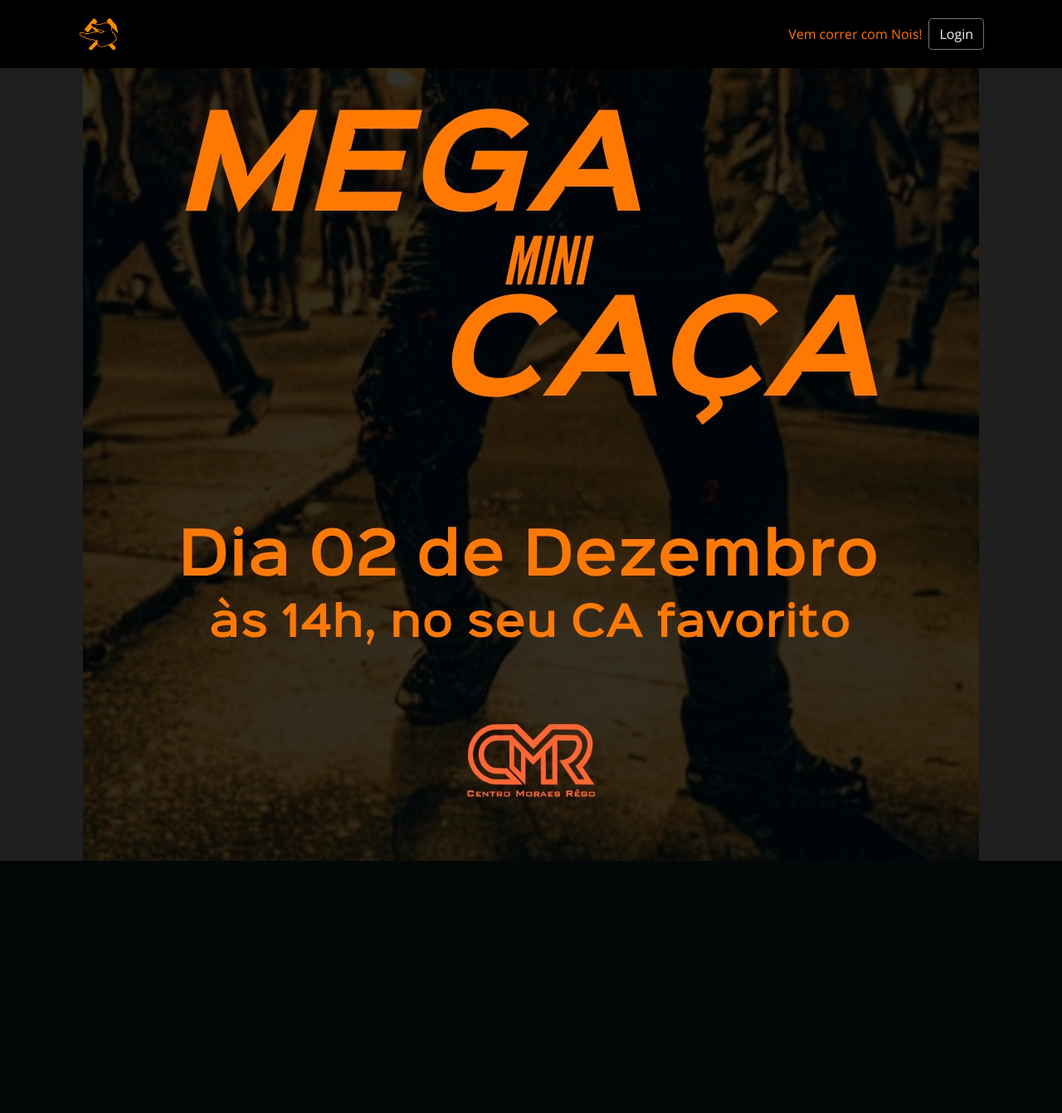
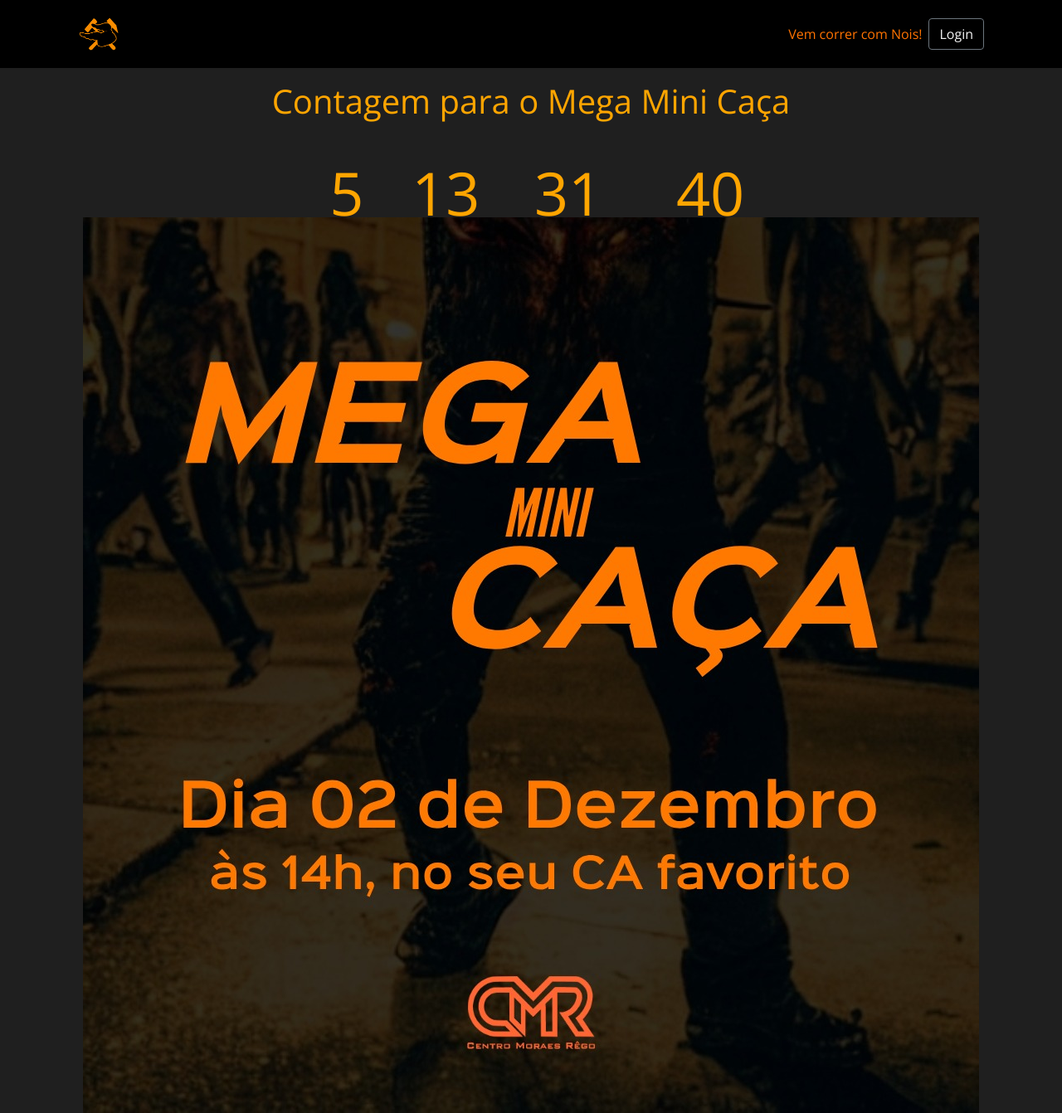
Before and after one commit to RosenfasBot/Site, a Django app: page / in a window 1280 px wide. Shown: the whole page at 83% size. Before the commit the page ends 1038 px from the top, so only its background shows below. Run offline with Django 3.2, Linux system fonts and the light colour scheme; data comes from the database, SQL or seed files in the repository; data that the repository does not hold is empty; some libraries are stand-ins or nearby versions.

Commit message:
Add timer to homepage

```diff
--- a/gauleses/templates/comum/pagInicial.html
+++ b/gauleses/templates/comum/pagInicial.html
@@ -2,6 +2,115 @@
 
 {% block content %}
 {% include "navbarMain.html" %}
+
+<style>
+:root {
+  --smaller: .75;
+}
+
+* {
+  box-sizing: border-box;
+  margin: 0;
+  padding: 0;
+}
+
+
+.containeraniversario {
+  color: #FFA500;
+  margin: 0 auto;
+  text-align: center;
+}
+
+
+.aniversario-list {
+  display: inline-block;
+  font-size: 1.5em;
+  list-style-type: none;
+  padding: 1em;
+  text-transform: uppercase;
+}
+
+li span {
+  display: block;
+  font-size: 4.5rem;
+}
+
+.emoji {
+  display: none;
+  padding: 1rem;
+}
+
+.emoji span {
+  font-size: 4rem;
+  padding: 0 .5rem;
+}
+</style>
+
+
+<script>
+(function () {
+    const second = 1000,
+          minute = second * 60,
+          hour = minute * 60,
+          day = hour * 24;
+
+    //I'm adding this section so I don't have to keep updating this pen every year :-)
+    //remove this if you don't need it
+    let today = new Date(),
+        dd = String(today.getDate()).padStart(2, "0"),
+        mm = String(today.getMonth() + 1).padStart(2, "0"),
+        yyyy = today.getFullYear(),
+        nextYear = yyyy + 1,
+        dayMonth = "12/02/",
+        birthday = dayMonth + yyyy;
+
+    today = mm + "/" + dd + "/" + yyyy;
+    if (today > birthday) {
+      birthday = dayMonth + nextYear;
+    }
+    //end
+
+    const countDown = new Date(birthday).getTime(),
+        x = setInterval(function() {
+
+          const now = new Date().getTime(),
+                distance = countDown - now + 50400000;
+
+          document.getElementById("days").innerText = Math.floor(distance / (day)),
+            document.getElementById("hours").innerText = Math.floor((distance % (day)) / (hour)),
+            document.getElementById("minutes").innerText = Math.floor((distance % (hour)) / (minute)),
+            document.getElementById("seconds").innerText = Math.floor((distance % (minute)) / second);
+
+          //do something later when date is reached
+          if (distance < 0) {
+            document.getElementById("headline").innerText = "COMEÇOU O MINI CAÇA!!!";
+            document.getElementById("countdown").style.display = "none";
+            document.getElementById("content").style.display = "block";
+            clearInterval(x);
+          }
+          //seconds
+        }, 0)
+    }());
+</script>
+
+<div class="containeraniversario">
+    <h1 id="headline">Contagem para o Mega Mini Caça</h1>
+    <div id="countdown">
+      <ul>
+        <li class="aniversario-list"><span id="days"></span>Dias</li>
+        <li class="aniversario-list"><span id="hours"></span>Horas</li>
+        <li class="aniversario-list"><span id="minutes"></span>Minutos</li>
+        <li class="aniversario-list"><span id="seconds"></span>Segundos</li>
+      </ul>
+    </div>
+    <div id="content" class="emoji">
+      <span>🥳</span>
+      <span>🎉</span>
+      <span>🔎</span>
+    </div>
+  </div>
+
+
 
 <!--  <img main src="static/images/divulgacao.jpg" alt="Description of the image"> -->
 
@@ -10,7 +119,7 @@
         display: flex;
         justify-content: center;
         align-items: center;
-        height: 100vh;
+        height: 110vh;
         margin: 0;
     }
 
```
